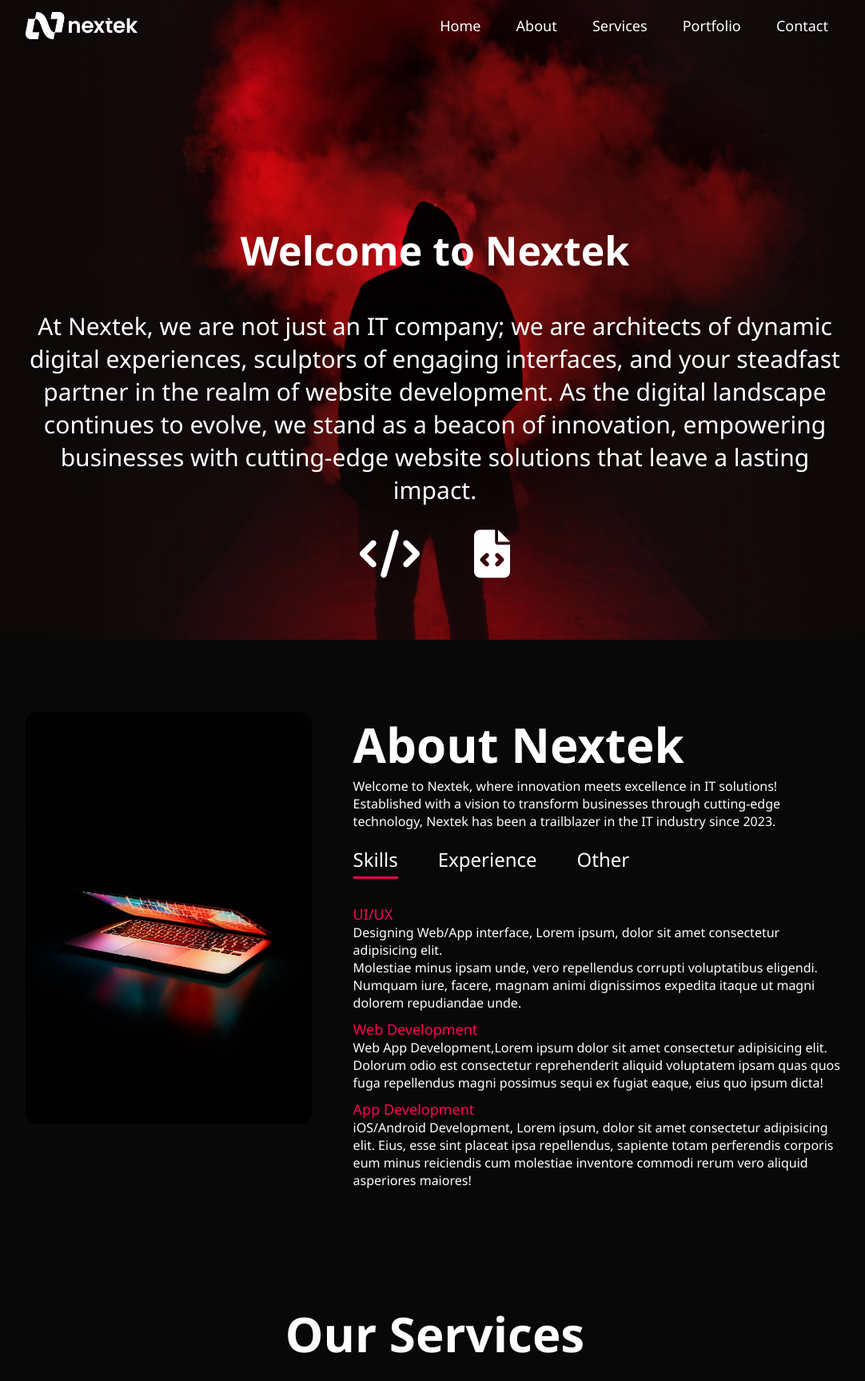
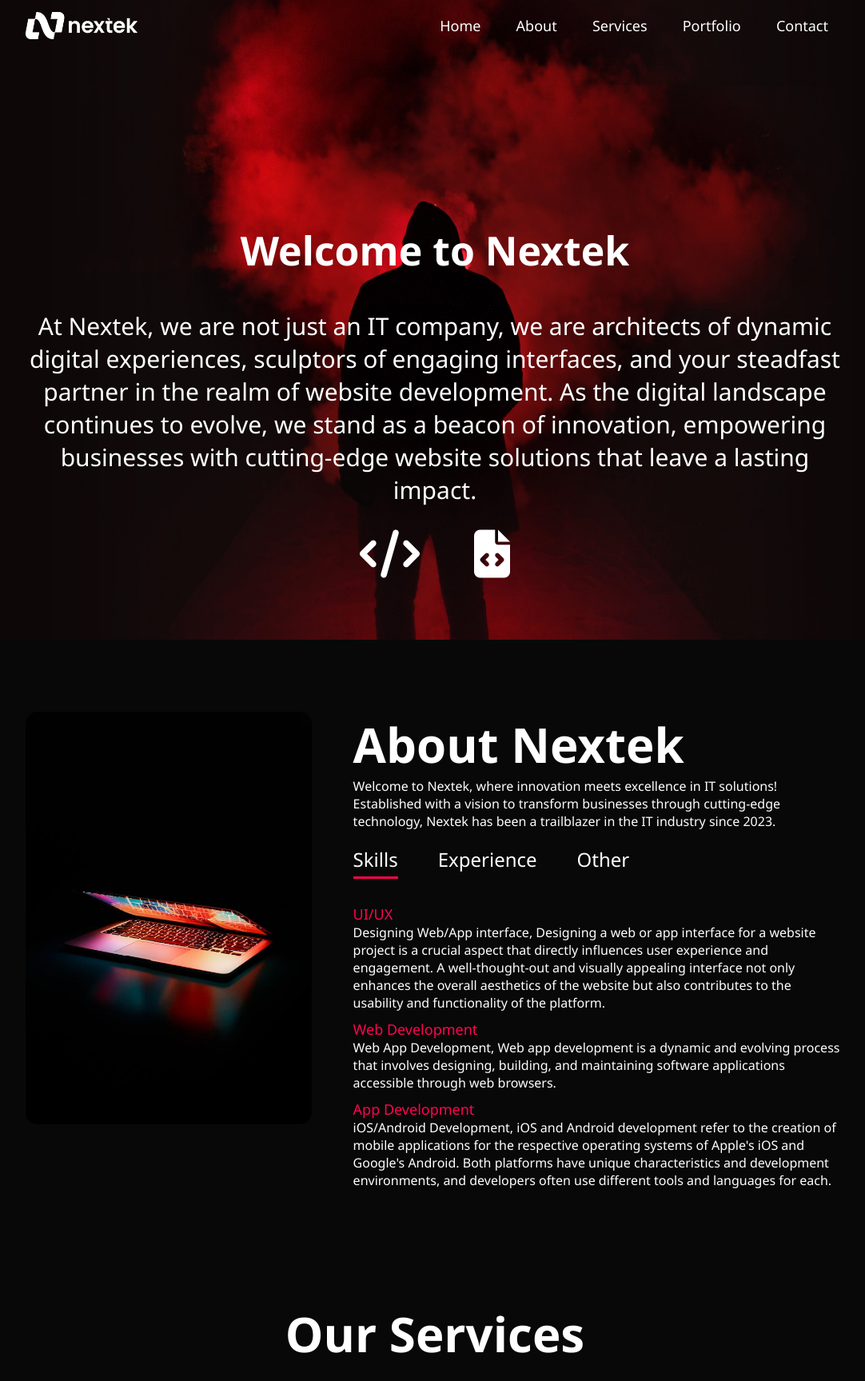
Before and after one commit to AlfaBL/nextekwebv1, a Flask app: page / in a window 1280 px wide. Shown: the top 1727 px of the page at 80% size, without its empty margins (96-1178 px from the left). Run offline with Flask 3, Linux system fonts and the light colour scheme; some libraries are stand-ins or nearby versions.

Commit message:
Fix html file. 24.01.2024

```diff
--- a/app.py
+++ b/app.py
@@ -19,7 +19,7 @@ def send_email(name, email, message):
     password = "fhsi iwjl zhce nqww"
 
     receiver = "vidgogic@gmail.com"
-    subject = "New Message: "
+    subject = "New Message"
 
     body = f"Name: {name}\nEmail: {email}\nMessage: {message}"
 
--- a/templates/index.html
+++ b/templates/index.html
@@ -23,7 +23,7 @@
             </nav>
             <div class="header-text">
                 <h1>Welcome to Nextek</h1>
-                <p>At Nextek, we are not just an IT company; we are architects of dynamic digital experiences, sculptors of engaging interfaces, and your steadfast partner in the realm of website development. As the digital landscape continues to evolve, we stand as a beacon of innovation, empowering businesses with cutting-edge website solutions that leave a lasting impact.</p>
+                <p>At Nextek, we are not just an IT company, we are architects of dynamic digital experiences, sculptors of engaging interfaces, and your steadfast partner in the realm of website development. As the digital landscape continues to evolve, we stand as a beacon of innovation, empowering businesses with cutting-edge website solutions that leave a lasting impact.</p>
                 <i class="fa-solid fa-code"></i>
                 <i class="fa-solid fa-file-code"></i>
             </div>
@@ -48,9 +48,9 @@
                     </div>
                     <div class="tab-contents active-tab" id="skills">
                         <ul>
-                            <li><span>UI/UX</span><br>Designing Web/App interface, Lorem ipsum, dolor sit amet consectetur adipisicing elit.<br> Molestiae minus ipsam unde, vero repellendus corrupti voluptatibus eligendi. Numquam iure, facere, magnam animi dignissimos expedita itaque ut magni dolorem repudiandae unde.</li>
-                            <li><span>Web Development</span><br>Web App Development,Lorem ipsum dolor sit amet consectetur adipisicing elit. Dolorum odio est consectetur reprehenderit aliquid voluptatem ipsam quas quos fuga repellendus magni possimus sequi ex fugiat eaque, eius quo ipsum dicta!</li>
-                            <li><span>App Development</span><br>iOS/Android Development, Lorem ipsum, dolor sit amet consectetur adipisicing elit. Eius, esse sint placeat ipsa repellendus, sapiente totam perferendis corporis eum minus reiciendis cum molestiae inventore commodi rerum vero aliquid asperiores maiores!</li>
+                            <li><span>UI/UX</span><br>Designing Web/App interface, Designing a web or app interface for a website project is a crucial aspect that directly influences user experience and engagement. A well-thought-out and visually appealing interface not only enhances the overall aesthetics of the website but also contributes to the usability and functionality of the platform.</li>
+                            <li><span>Web Development</span><br>Web App Development, Web app development is a dynamic and evolving process that involves designing, building, and maintaining software applications accessible through web browsers. </li>
+                            <li><span>App Development</span><br>iOS/Android Development, iOS and Android development refer to the creation of mobile applications for the respective operating systems of Apple's iOS and Google's Android. Both platforms have unique characteristics and development environments, and developers often use different tools and languages for each. </li>
                         </ul>
                     </div>
                     <div class="tab-contents" id="experience">
```
